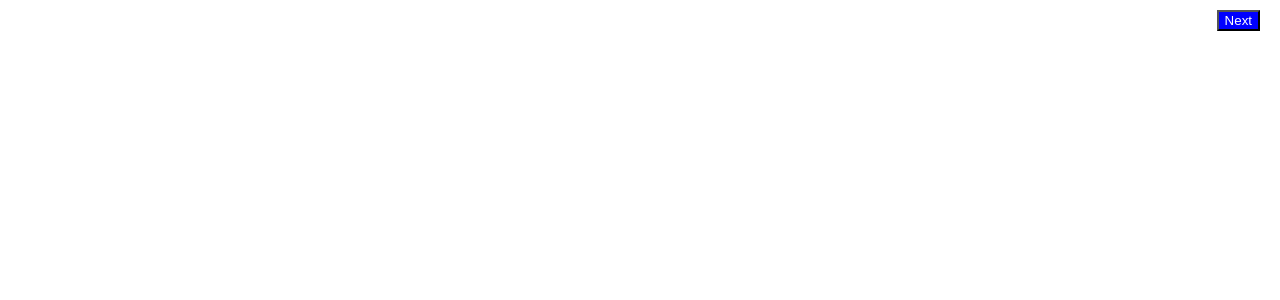
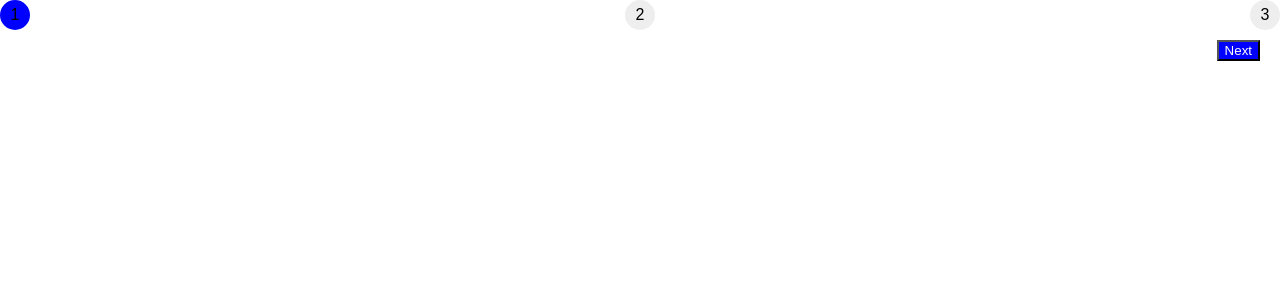
Before and after one commit to taksenov/react-loftschool-homework-3, a React (Create React App) app: page / in a window 1280 px wide. Shown: the top 300 px of the page. Built offline with nearby package versions, Linux system fonts and the light colour scheme; the HTML template or start-up script is replaced by a standard one.

Commit message:
add Step handleClick

```diff
--- a/src/App.js
+++ b/src/App.js
@@ -37,7 +37,29 @@ class App extends Component {
         return (
             <div>
                 <div className="container">
-                    <div className="tab-panel" />
+                    <div className="tab-panel">
+                        <Step
+                            key="Personal information"
+                            onClick={this.handleTabClick}
+                            isSelected={true}
+                            number={1}
+                            isClickable={false}
+                        />
+                        <Step
+                            key="Card information"
+                            onClick={this.handleTabClick}
+                            isSelected={false}
+                            number={2}
+                            isClickable={false}
+                        />
+                        <Step
+                            key="Finish"
+                            onClick={this.handleTabClick}
+                            isSelected={false}
+                            number={3}
+                            isClickable={false}
+                        />
+                    </div>
                     <div className="form-content" />
                     <div className="button-panel">
                         <button className="button-next" onClick={this.handleClickNextForm}>
--- a/src/Step.js
+++ b/src/Step.js
@@ -1,10 +1,39 @@
-import React, {PureComponent} from 'react';
+import React, { PureComponent } from 'react';
 import './Step.css';
 
 class Step extends PureComponent {
-  render() {
-    return <div />;
-  }
+    constructor(props) {
+        super(props);
+        this.state = {
+            noState: ''
+        };
+        this.handleClick = this.handleClick.bind(this);
+    } //constructor
+
+    handleClick() {
+        const { number, onClick } = this.props;
+        onClick(number);
+    } //handleClick
+
+    // handleDelete = () => {
+    //     const { id, onDelete } = this.props;
+    //     onDelete(id);
+    // };
+
+    render() {
+        return (
+            <div
+                className={
+                    (this.props.isSelected ? 'step-selected' : '') +
+                    (this.props.isClickable ? 'step-clickable step' : '')
+                }
+                onClick={this.props.isClickable ? this.handleClick : null}
+            >
+                <div className="step__number">{this.props.number}</div>
+                <div className="step__title">{this.props.childlen}</div>
+            </div>
+        );
+    }
 }
 
 export default Step;
```
